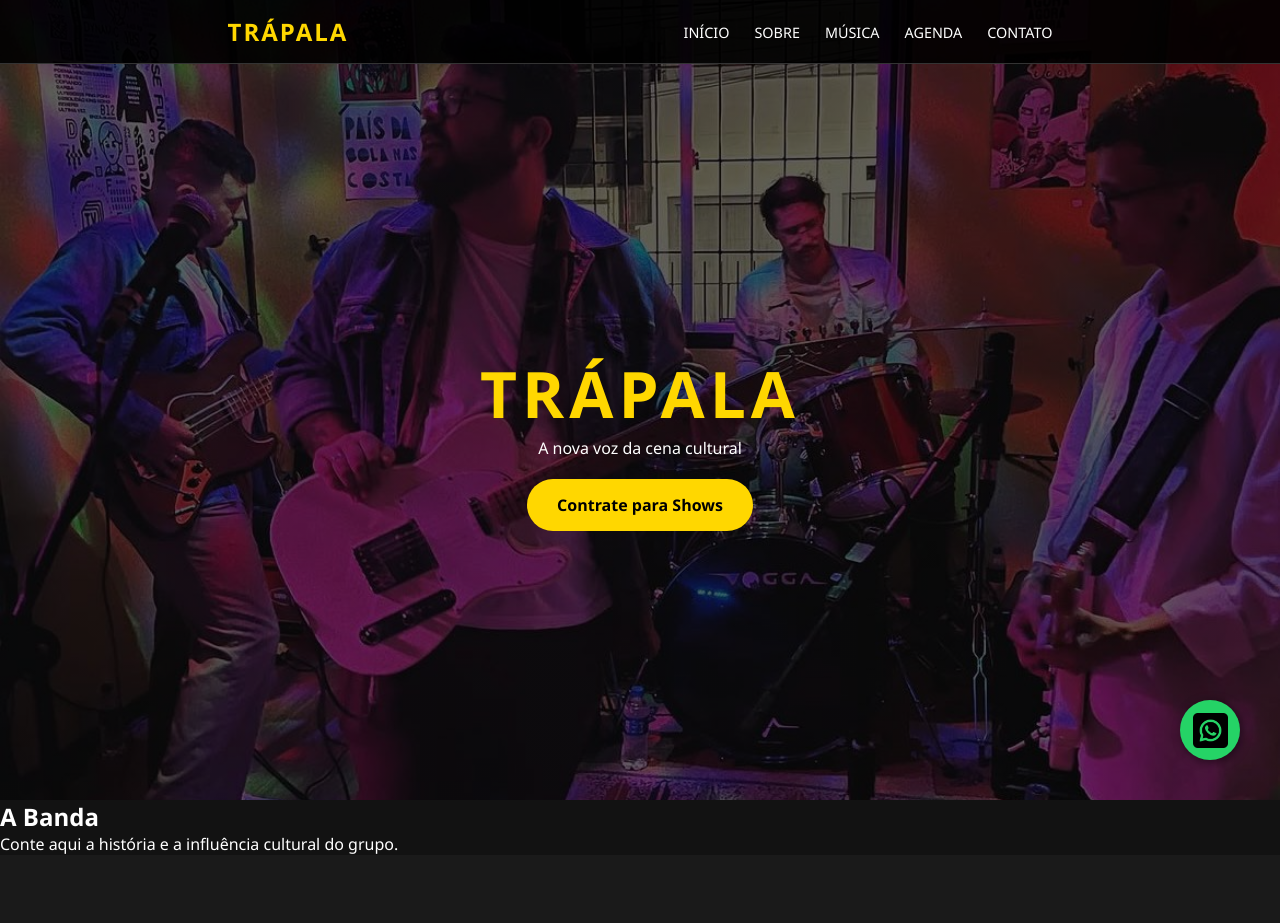
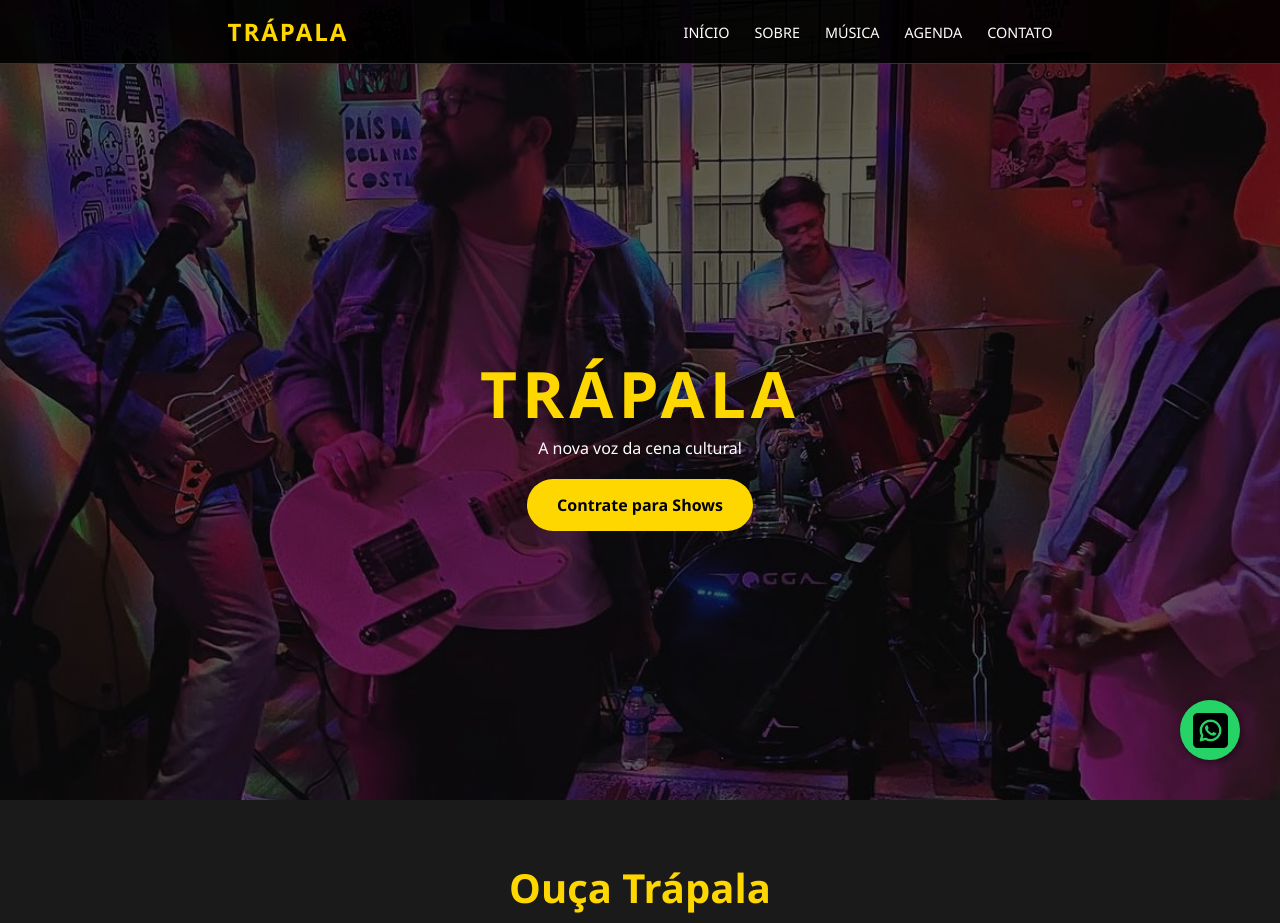
Before and after one commit to Japhat-cs/projeto-extensao-trapala, a plain HTML site: page index.html in a window 1280 px wide. Shown: the top 923 px of the page. Drawn offline with Linux system fonts and the light colour scheme.

Commit message:
Atualização do conteúdo do index.html

```diff
--- a/index.html
+++ b/index.html
@@ -27,12 +27,6 @@
         <p>A nova voz da cena cultural</p>
         <a href="https://wa.me/5551996986046" class="btn-contato">Contrate para Shows</a>
     </div>
-    </section>
-
-
-    <section id="sobre">
-        <h2>A Banda</h2>
-        <p>Conte aqui a história e a influência cultural do grupo.</p>
     </section>
 
     <section id="musica">
```
